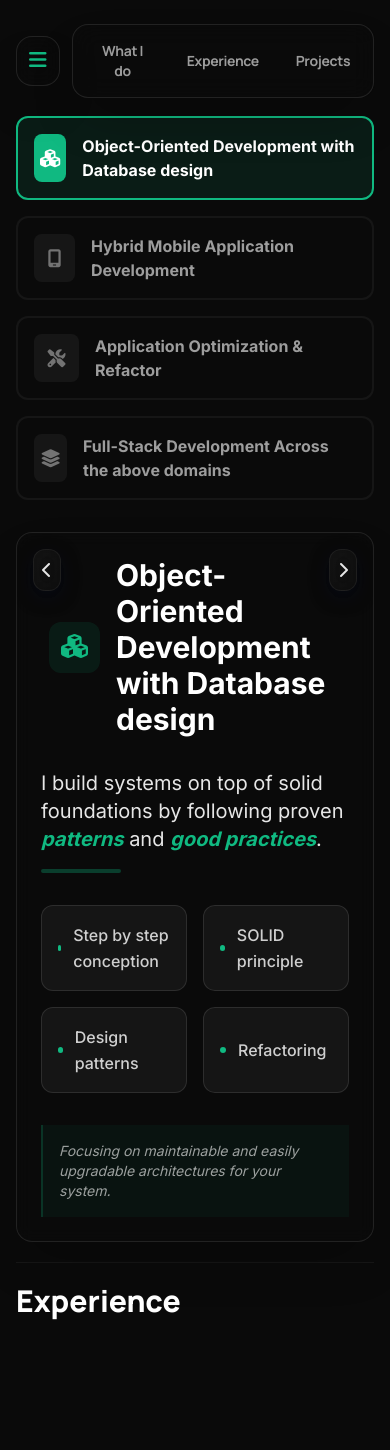
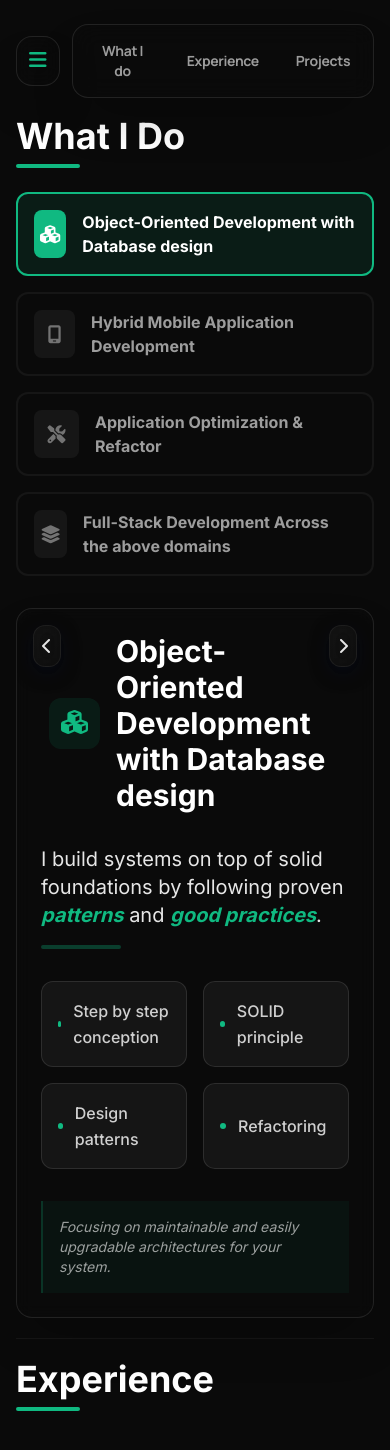
Before and after one commit to gigasandwich/giga-portfolio, a Next.js app: page / in a window 390 px wide. Shown: the top 1450 px of the page. Built offline with nearby package versions, Linux system fonts and the light colour scheme.

Commit message:
Add Title component

```diff
--- /dev/null
+++ b/src/components/Title.tsx
@@ -0,0 +1,8 @@
+export default function Title({ children }: { children: React.ReactNode }) {
+    return (
+        <div className="mb-6">
+            <h1 className="text-4xl lg:text-5xl font-bold text-white">{children}</h1>
+            <div className="w-16 h-1 rounded-full bg-primary mt-2" />
+        </div>
+    )
+}
--- a/src/sections/Experience.tsx
+++ b/src/sections/Experience.tsx
@@ -1,7 +1,9 @@
+import Title from "@/components/Title";
+
 export default function Experience() {
     return (
-        <div>
-            <h2 className="text-3xl lg:text-4xl font-manrope font-extrabold text-white">Experience</h2>
-        </div>
+        <>
+            <Title>Experience</Title>
+        </>
     );
 }
--- a/src/sections/WhatIDo.tsx
+++ b/src/sections/WhatIDo.tsx
@@ -2,6 +2,7 @@
 import whatIDoData, { WhatIDoType } from "@/data/what-i-do/Main";
 import { useState } from "react";
 import Image from "next/image";
+import Title from "@/components/Title";
 
 
 export default function WhatIDo() {
@@ -13,6 +14,8 @@ export default function WhatIDo() {
     const next = () => setIndex((s) => (s + 1) % d.length);
 
     return (
+        <>
+            <Title>What I Do</Title>
 
             <div className="grid grid-cols-1 lg:grid-cols-3 gap-8 items-start">
                 {/* Left side: Navigation Cards & SVG Overlay */}
@@ -84,6 +87,7 @@ export default function WhatIDo() {
                     </div>
                 </div>
             </div>
+        </>
     );
 }
 
```
